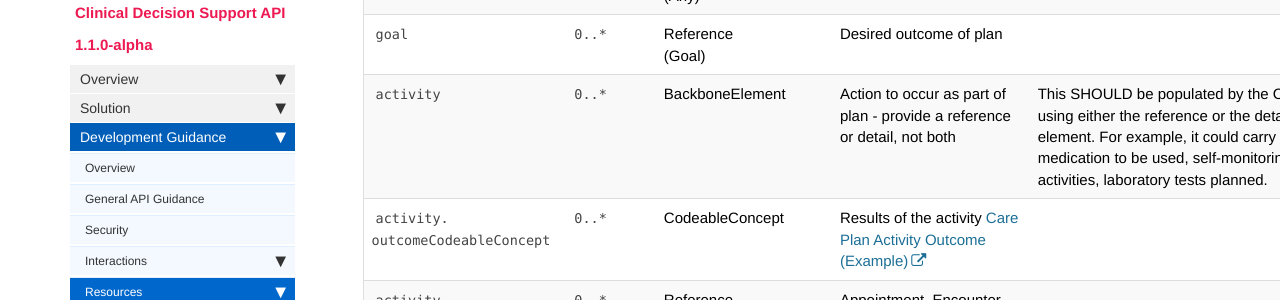
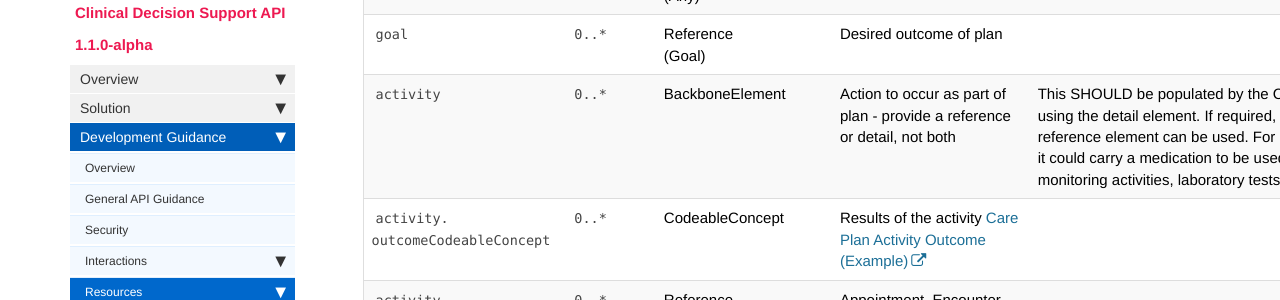
Before and after one commit to nhsconnect/FHIR-CDS, a Jekyll site: the page built from pages/explore/api_care_plan.md, in a window 1280 px wide and 900 px high, scrolled down 1944 px. Shown: the part 175-475 px from the top of the window. Built offline with Jekyll 4.4.1, drawn with Linux system fonts in a browser that asks for light colours; nearby versions of some CDN libraries; our own code applies the rules of GitHub Pages for plain Markdown files; comment, search, counter and statistics services are not loaded.

Commit message:
CTP-1552

```diff
--- a/pages/explore/api_care_plan.md
+++ b/pages/explore/api_care_plan.md
@@ -164,7 +164,7 @@ The table below gives implementation guidance in relation to the elements within
       <td><code class="highlighter-rouge">0..*</code></td>
     <td>BackboneElement</td>
     <td>Action to occur as part of plan - provide a reference or detail, not both</td>
-<td>This SHOULD be populated by the CDSS using either the reference or the detail element. For example, it could carry a medication to be used, self-monitoring activities, laboratory tests planned.</td>
+<td>This SHOULD be populated by the CDSS using the detail element. If required, the reference element can be used. For example, it could carry a medication to be used, self-monitoring activities, laboratory tests planned.</td>
  </tr>
 <tr>
   <td><code class="highlighter-rouge">activity.<br>outcomeCodeableConcept</code></td>
```
